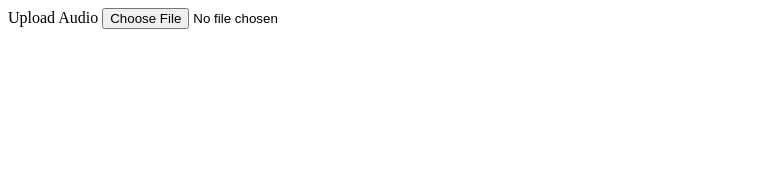
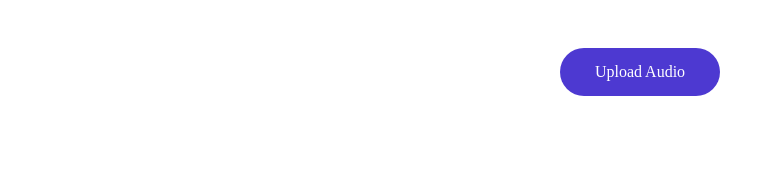
Before and after one commit to deba443/web_audiowave_analyzer, a plain HTML site: page index.html in a window 1280 px wide. Shown: the whole page, without its empty margins (0-775 px from the left). Drawn offline with Linux system fonts and the light colour scheme.

Commit message:
Added style to the document

```diff
--- a/index.html
+++ b/index.html
@@ -4,6 +4,36 @@
     <meta charset="UTF-8" />
     <meta name="viewport" content="width=device-width, initial-scale=1.0" />
     <title>audiowave</title>
+    <style>
+      * {
+          box-sizing: border-box;
+          margin: 0;
+          padding: 0;
+      }
+
+      .inputContainer {
+          height: 3rem;
+          width: 10rem;
+          border-radius: 2rem;
+          position: absolute;
+          top: 3rem;
+          left: calc((100% - 10rem) / 2);
+          background-color: #4d39d1;
+          color: white;
+          display: flex;
+          justify-content: center;
+          align-items: center;
+      }
+
+      input {
+          opacity: 0;
+          position: absolute;
+          top: 0;
+          left: 0;
+          width: 100%;
+          height: 100%;
+      }
+  </style>
   </head>
   <body>
     <div class="inputContainer">
```
